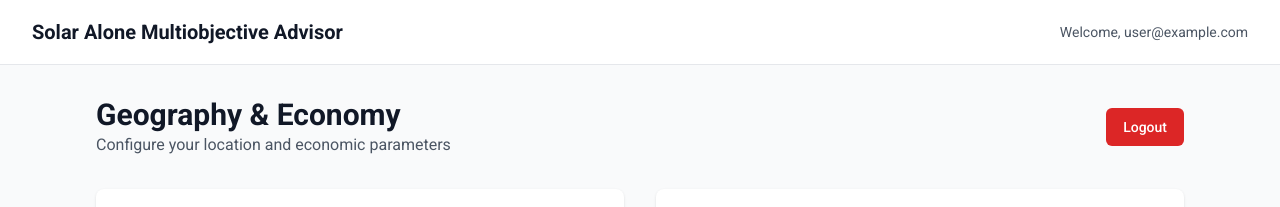
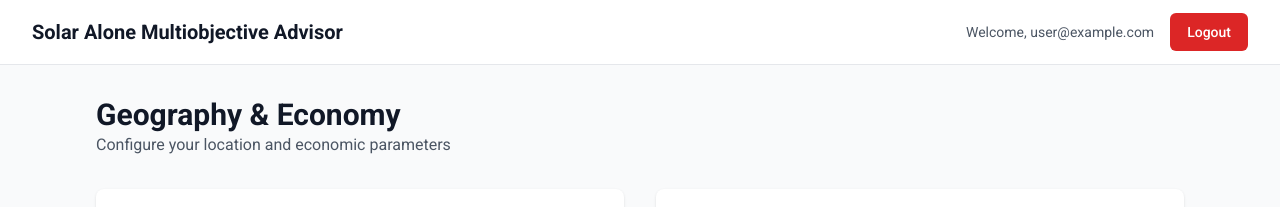
Before and after one commit to mlekhi/SAMA, a React (Vite) app in the folder frontend/: page /geography in a window 1280 px wide. Shown: the top 207 px of the page. Built offline with nearby package versions, Linux system fonts and the light colour scheme; no server answers; sample sign-in values are in the browser's storage.

Commit message:
adding header

```diff
--- a/frontend/src/renderer/App.jsx
+++ b/frontend/src/renderer/App.jsx
@@ -4,6 +4,7 @@ import { initializeApp } from 'firebase/app'
 import { getAuth, onAuthStateChanged } from 'firebase/auth'
 import Login from './pages/Login'
 import Geography from './pages/Geography'
+import Header from './components/Header'
 
 // Firebase config from environment variables
 const firebaseConfig = {
@@ -42,24 +43,7 @@ function App() {
   return (
     <div className="min-h-screen bg-gray-50">
       {/* Persistent Header */}
-      <header className="bg-white shadow-sm border-b border-gray-200">
-        <div className="max-w-7xl mx-auto px-4 sm:px-6 lg:px-8">
-          <div className="flex justify-between items-center h-16">
-            <div className="flex items-center">
-              <h1 className="text-xl font-bold text-gray-900 font-roboto">
-                Solar Alone Multiobjective Advisor
-              </h1>
-            </div>
-            {user && (
-              <div className="flex items-center space-x-4">
-                <span className="text-sm text-gray-600 font-roboto">
-                  Welcome, {user.email}
-                </span>
-              </div>
-            )}
-          </div>
-        </div>
-      </header>
+      <Header auth={auth} user={user} />
 
       {/* Main Content */}
       <main className="pt-0">
--- /dev/null
+++ b/frontend/src/renderer/components/Header.jsx
@@ -0,0 +1,45 @@
+import React from 'react'
+import { signOut } from 'firebase/auth'
+
+function Header({ auth, user }) {
+  const handleLogout = () => {
+    if (auth) {
+      signOut(auth)
+    }
+  }
+
+  return (
+    <header className="bg-white shadow-sm border-b border-gray-200">
+      <div className="max-w-7xl mx-auto px-4 sm:px-6 lg:px-8">
+        <div className="flex justify-between items-center h-16">
+          <div className="flex items-center">
+            <h1 className="text-xl font-bold text-gray-900 font-roboto">
+              Solar Alone Multiobjective Advisor
+            </h1>
+          </div>
+          <div className="flex items-center space-x-4">
+            {user ? (
+              <>
+                <span className="text-sm text-gray-600 font-roboto">
+                  Welcome, {user.email}
+                </span>
+                <button
+                  onClick={handleLogout}
+                  className="inline-flex items-center px-4 py-2 border border-transparent text-sm font-medium rounded-md text-white bg-red-600 hover:bg-red-700 focus:outline-none focus:ring-2 focus:ring-offset-2 focus:ring-red-500 transition-colors duration-200 font-roboto"
+                >
+                  Logout
+                </button>
+              </>
+            ) : (
+              <span className="text-sm text-gray-600 font-roboto">
+                Please log in
+              </span>
+            )}
+          </div>
+        </div>
+      </div>
+    </header>
+  )
+}
+
+export default Header
--- a/frontend/src/renderer/pages/Geography.jsx
+++ b/frontend/src/renderer/pages/Geography.jsx
@@ -1,5 +1,4 @@
 import React, { useState } from 'react'
-import { signOut } from 'firebase/auth'
 import Map from '../components/Map'
 import Search from '../components/Search'
 
@@ -14,12 +13,6 @@ function Geography({ auth, user }) {
     RE_incentives_rate: 30.0
   })
   const [selectedPosition, setSelectedPosition] = useState(null)
-
-  const handleLogout = () => {
-    if (auth) {
-      signOut(auth)
-    }
-  }
 
   const handlePositionSelect = (position) => {
     setSelectedPosition({
@@ -63,17 +56,9 @@ function Geography({ auth, user }) {
     <div className="min-h-screen bg-gray-50 font-roboto">
       <div className="max-w-6xl mx-auto py-8 px-4 sm:px-6 lg:px-8">
         {/* Header */}
-        <div className="flex justify-between items-center mb-8">
-          <div>
-            <h1 className="text-3xl font-bold text-gray-900 font-roboto">Geography & Economy</h1>
-            <p className="text-gray-600 font-roboto">Configure your location and economic parameters</p>
-          </div>
-          <button
-            onClick={handleLogout}
-            className="inline-flex items-center px-4 py-2 border border-transparent text-sm font-medium rounded-md text-white bg-red-600 hover:bg-red-700 focus:outline-none focus:ring-2 focus:ring-offset-2 focus:ring-red-500 transition-colors duration-200 font-roboto"
-          >
-            Logout
-          </button>
+        <div className="mb-8">
+          <h1 className="text-3xl font-bold text-gray-900 font-roboto">Geography & Economy</h1>
+          <p className="text-gray-600 font-roboto">Configure your location and economic parameters</p>
         </div>
 
         <div className="grid grid-cols-1 md:grid-cols-2 gap-8 mb-8">
```
